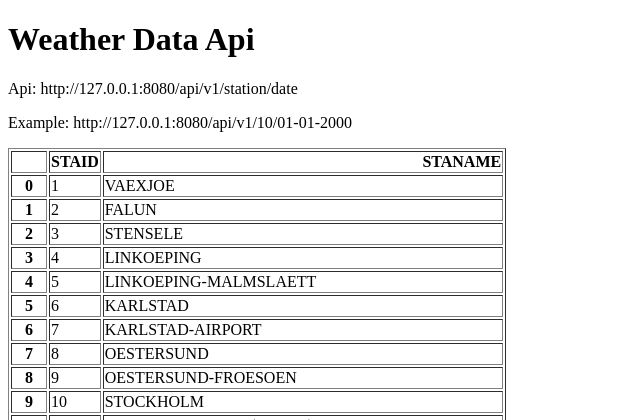
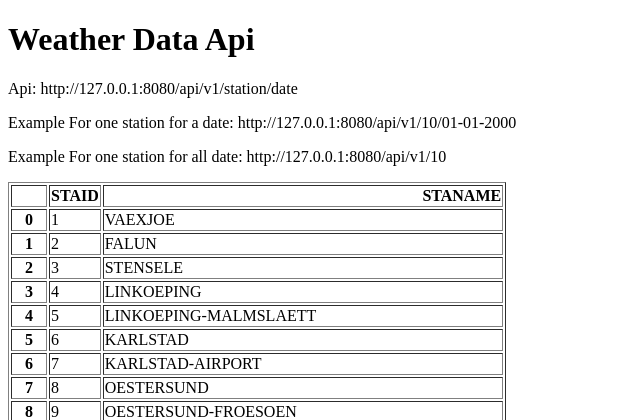
Before and after one commit to gokulakannan19/app6-goks-weather-api, a Flask app: page / in a window 1280 px wide. Shown: the top 420 px of the page, without its empty margins (0-640 px from the left). Run offline with Flask 3, Linux system fonts and the light colour scheme.

Commit message:
add url data for yearly and annual data

```diff
--- a/app.py
+++ b/app.py
@@ -18,7 +18,7 @@ def about(station, date):
     filename = f"data_small/TG_STAID{str(station).zfill(6)}.txt"
     df = pd.read_csv(filename, skiprows=20, parse_dates=["    DATE"])
     temperature = df.loc[df["    DATE"] == date]["   TG"].squeeze() / 10
-    print(temperature)
+
     return {
         "station": station,
         "date": date,
@@ -26,5 +26,22 @@ def about(station, date):
     }
 
 
+@app.route("/api/v1/<station>")
+def all_data(station):
+    filename = f"data_small/TG_STAID{str(station).zfill(6)}.txt"
+    df = pd.read_csv(filename, skiprows=20, parse_dates=["    DATE"])
+    result = df.to_dict(orient="records")
+    return result
+
+
+@app.route("/api/v1/yearly/<station>/<year>")
+def get_yearly(station, year):
+    filename = f"data_small/TG_STAID{str(station).zfill(6)}.txt"
+    df = pd.read_csv(filename, skiprows=20)
+    df["    DATE"] = df["    DATE"].astype(str)
+    result = df[df["    DATE"].str.startswith(str(year))]
+    return result.to_dict(orient="records")
+
+
 if __name__ == "__main__":
     app.run(debug=True, port=5003)
--- a/templates/home.html
+++ b/templates/home.html
@@ -7,7 +7,8 @@
 <body>
     <h1>Weather Data Api</h1>
     <p>Api: http://127.0.0.1:8080/api/v1/station/date</p>
-    <p>Example: http://127.0.0.1:8080/api/v1/10/01-01-2000</p>
+    <p>Example For one station for a date: http://127.0.0.1:8080/api/v1/10/01-01-2000</p>
+    <p>Example For one station for all date: http://127.0.0.1:8080/api/v1/10</p>
     <p>{{data|safe}}</p>
 </body>
 </html>
```
